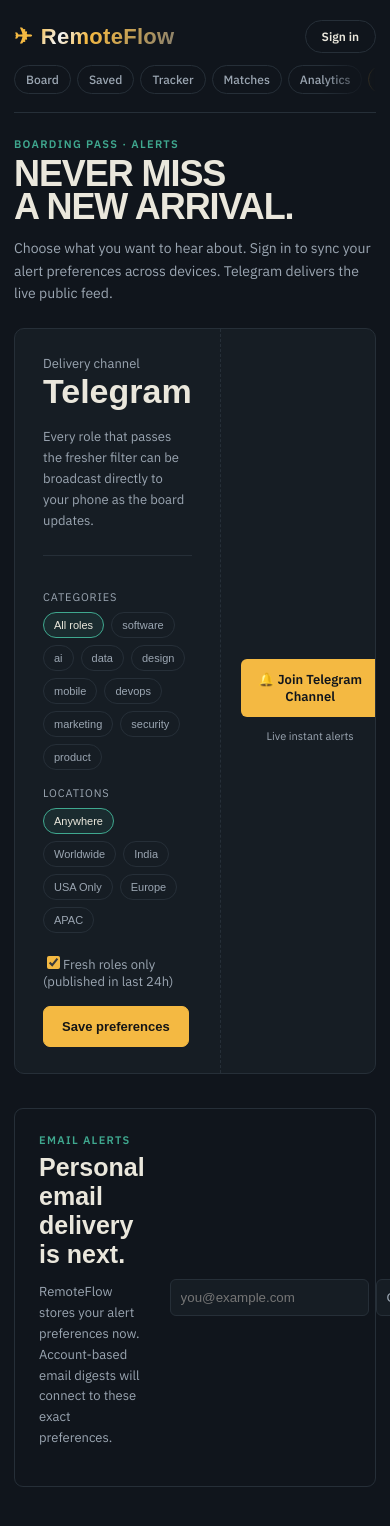
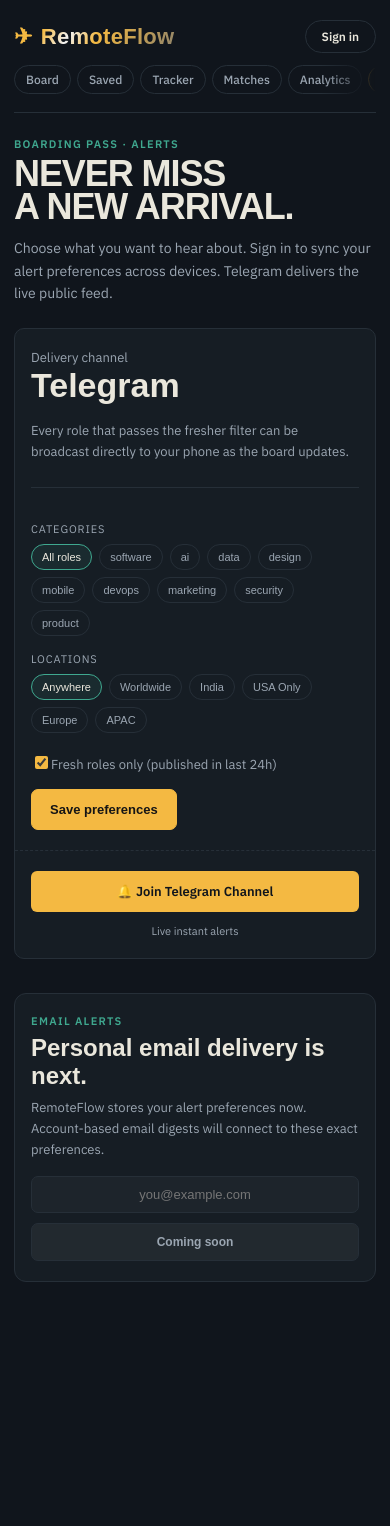
Before and after one commit to isreeharim/Job, a Next.js app: page /alerts in a window 390 px wide. Shown: the top 1526 px of the page. After the commit the page ends 1366 px from the top, so only its background shows below. Built offline with nearby package versions, Linux system fonts and the light colour scheme; no server answers; a web font is replaced by a local one.

Commit message:
fix(ui): fix fresh departures card nesting, match score layout, and alerts coming soon alignment

```diff
--- a/app/alerts/page.tsx
+++ b/app/alerts/page.tsx
@@ -150,7 +150,7 @@ export default function Alerts(){
         </div>
 
         <div className="emailComing">
-          <div>
+          <div className="emailComingInfo">
             <p className="eyebrow">EMAIL ALERTS</p>
             <h2>Personal email delivery is next.</h2>
             <p>
@@ -158,8 +158,8 @@ export default function Alerts(){
             </p>
           </div>
           <div className="emailMock">
-            <input placeholder="you@example.com" disabled/>
-            <button disabled>Coming soon</button>
+            <input placeholder="you@example.com" disabled aria-label="Email address for alerts"/>
+            <button disabled type="button">Coming soon</button>
           </div>
         </div>
       </section>
--- a/app/globals.css
+++ b/app/globals.css
@@ -218,12 +218,13 @@ body{margin:0;background:var(--bg);color:var(--ink);font-family:var(--font-body)
 .eyebrow{margin:0 0 6px;color:var(--teal);font-size:11px;font-weight:700;letter-spacing:.12em}
 .sectionTitle h2{margin:0;font-family:var(--font-display),sans-serif;font-size:24px}
 .textButton{background:none;border:none;color:var(--amber);cursor:pointer;font-size:12px;font-weight:600;padding:8px 0;text-decoration:none}
-.freshGrid{display:grid;grid-template-columns:repeat(3,1fr);gap:10px}
-.freshCard{display:flex;flex-direction:column;gap:7px;min-height:150px;padding:16px;border:1px solid var(--hairline);border-radius:8px;background:var(--panel);text-decoration:none;color:var(--ink);transition:transform .15s,border-color .15s}
-.freshCard:hover{transform:translateY(-2px);border-color:var(--teal)}
-.freshCard strong{font-size:14px;line-height:1.35}
-.freshCard>span:not(.freshBadge){font-size:12px;color:var(--ink-dim)}
-.freshCard small{margin-top:auto;color:var(--ink-dim);font-size:11px;line-height:1.4}
+.freshGrid{display:grid;grid-template-columns:repeat(auto-fit,minmax(260px,1fr));gap:12px}
+.freshSpotlightWrap{border-radius:10px;display:flex;height:100%}
+.freshCardInner{display:flex;flex-direction:column;gap:8px;padding:16px 18px;width:100%;height:100%;text-decoration:none;color:var(--ink);background:transparent;border:none}
+.freshCardInner:hover strong{color:var(--teal)}
+.freshCardInner strong{font-size:15px;line-height:1.35;color:var(--ink)}
+.freshCompany{font-size:13px;color:var(--ink-dim)}
+.freshLocation{margin-top:auto;color:var(--ink-dim);font-size:11px;line-height:1.4;padding-top:4px}
 .freshBadge{font-size:9px;font-weight:700;color:var(--teal);letter-spacing:.08em}
 
 /* ── Auth / alerts page ── */
@@ -248,12 +249,13 @@ body{margin:0;background:var(--bg);color:var(--ink);font-family:var(--font-body)
 .toggleLine{display:flex;align-items:center;gap:9px;font-size:13px;margin:20px 0}
 .toggleLine input{accent-color:var(--amber)}
 .savePrefs{background:var(--amber);border:1px solid var(--amber);border-radius:6px;padding:11px 14px;font-weight:700;cursor:pointer}
-.emailComing{margin-top:34px;padding:24px;border:1px solid var(--hairline);border-radius:9px;display:flex;justify-content:space-between;gap:25px;align-items:center}
-.emailComing h2{font-family:var(--font-display),sans-serif;margin:0 0 8px;font-size:25px}
-.emailComing p:not(.eyebrow){color:var(--ink-dim);font-size:13px;max-width:520px;line-height:1.6}
-.emailMock{display:flex;gap:7px;min-width:220px}
-.emailMock input,.emailMock button{padding:10px;border-radius:6px;border:1px solid var(--hairline);background:var(--panel);color:var(--ink-dim)}
-.emailMock button{white-space:nowrap;cursor:not-allowed}
+.emailComing{margin-top:34px;padding:24px 28px;border:1px solid var(--hairline);border-radius:12px;background:var(--panel);display:flex;justify-content:space-between;align-items:center;gap:24px}
+.emailComingInfo{flex:1;min-width:0}
+.emailComing h2{font-family:var(--font-display),sans-serif;margin:0 0 8px;font-size:24px;color:var(--ink)}
+.emailComing p:not(.eyebrow){color:var(--ink-dim);font-size:13px;max-width:520px;line-height:1.6;margin:0}
+.emailMock{display:flex;align-items:center;gap:8px;flex-shrink:0}
+.emailMock input{padding:10px 14px;border-radius:7px;border:1px solid var(--hairline);background:rgba(255,255,255,.03);color:var(--ink-dim);font-size:13px;width:200px}
+.emailMock button{padding:10px 16px;border-radius:7px;border:1px solid var(--hairline);background:rgba(255,255,255,.05);color:var(--ink-dim);font-size:12px;font-weight:600;white-space:nowrap;cursor:not-allowed}
 
 /* ── Job detail / saved ── */
 .jobDetail{max-width:760px;margin:24px auto 0}
@@ -386,13 +388,18 @@ body{margin:0;background:var(--bg);color:var(--ink);font-family:var(--font-body)
 .matchForm input,.matchForm select{border:1px solid var(--hairline);border-radius:6px;padding:11px;background:transparent;color:var(--ink);font:inherit;font-size:13px}
 .matchForm button{grid-column:1/-1;justify-self:start}
 .matchList{display:grid;gap:9px}
-.matchCard{display:flex;justify-content:space-between;gap:20px;align-items:center;border:1px solid var(--hairline);border-radius:8px;padding:17px;text-decoration:none;color:var(--ink);background:var(--panel);transition:border-color .15s}
-.matchCard:hover{border-color:var(--amber)}
-.matchCard>div{display:grid;grid-template-columns:58px 1fr;column-gap:12px;align-items:center}
-.matchScoreBig{grid-row:1/3;font-family:var(--font-display),sans-serif;font-size:26px;color:var(--amber)}
-.matchCard strong{font-size:15px}
-.matchCard small{font-size:12px;color:var(--ink-dim);margin-top:4px}
-.matchCard p{font-size:12px;color:var(--teal);text-align:right;max-width:240px;line-height:1.5}
+.matchCard{display:flex;align-items:center;gap:16px;padding:16px 20px;text-decoration:none;color:var(--ink);background:transparent;border:none;width:100%}
+.matchScoreBox{display:flex;flex-direction:column;align-items:center;justify-content:center;width:60px;min-width:60px;height:60px;background:rgba(63,168,143,.12);border:1px solid rgba(63,168,143,.3);border-radius:10px;flex-shrink:0}
+.matchScoreBig{font-family:var(--font-display),sans-serif;font-size:24px;font-weight:800;color:var(--teal);line-height:1}
+.matchScoreLabel{font-size:9px;font-weight:700;letter-spacing:.08em;color:var(--teal);margin-top:2px}
+.matchDetails{display:flex;flex-direction:column;gap:5px;flex:1;min-width:0}
+.matchDetails strong{font-size:15px;color:var(--ink);line-height:1.3}
+.matchCompany{font-size:12px;color:var(--ink-dim)}
+.matchReasons{display:flex;flex-wrap:wrap;gap:6px;margin-top:4px}
+.matchReasonTag{background:rgba(63,168,143,.1);color:var(--teal);border:1px solid rgba(63,168,143,.25);border-radius:4px;font-size:11px;font-weight:600;padding:2px 7px;white-space:nowrap}
+.matchArrow{font-size:18px;color:var(--ink-dim);flex-shrink:0;transition:transform .15s ease,color .15s ease}
+.matchCard:hover .matchArrow{transform:translateX(4px);color:var(--teal)}
+.matchCard:hover strong{color:var(--teal)}
 
 /* ── Intelligence ── */
 .intelStats{display:grid;grid-template-columns:repeat(4,1fr);gap:10px;margin:24px 0}
@@ -571,19 +578,18 @@ body{margin:0;background:var(--bg);color:var(--ink);font-family:var(--font-body)
     overflow-x:auto;
     -webkit-overflow-scrolling:touch;
     gap:10px;
-    padding-bottom:10px;
+    padding:4px 2px 12px;
     scrollbar-width:none;
   }
   .freshGrid::-webkit-scrollbar{
     display:none;
   }
-  .freshGrid .spotlight-card{
+  .freshSpotlightWrap{
     flex-shrink:0;
-    width:240px;
+    width:260px;
   }
-  .freshCard{
-    min-height:110px;
-    padding:14px;
+  .freshCardInner{
+    padding:14px 16px;
   }
 
   /* Job board rows */
@@ -752,15 +758,69 @@ body{margin:0;background:var(--bg);color:var(--ink);font-family:var(--font-body)
     width:100%;
   }
   .matchCard{
-    align-items:flex-start;
+    display:flex;
     flex-direction:column;
+    align-items:stretch;
     gap:10px;
     padding:14px;
   }
-  .matchCard p{
-    text-align:left;
-    margin:0;
-    max-width:100%;
+  .matchScoreBox{
+    flex-direction:row;
+    gap:8px;
+    width:auto;
+    min-width:0;
+    height:auto;
+    padding:4px 10px;
+    border-radius:6px;
+    align-self:flex-start;
+  }
+  .matchScoreBig{
+    font-size:16px;
+  }
+  .matchScoreLabel{
+    font-size:9px;
+    margin-top:0;
+  }
+  .matchDetails strong{
+    font-size:14px;
+    white-space:normal;
+  }
+  .matchArrow{
+    display:none;
+  }
+
+  /* Alerts page */
+  .ticket{
+    grid-template-columns:1fr;
+  }
+  .ticketMain{
+    padding:20px 16px;
+  }
+  .ticketStub{
+    border-left:none;
+    border-top:1px dashed var(--hairline);
+    padding:20px 16px;
+  }
+  .emailComing{
+    flex-direction:column;
+    align-items:stretch;
+    padding:20px 16px;
+    gap:16px;
+  }
+  .emailMock{
+    flex-direction:column;
+    width:100%;
+    gap:10px;
+    min-width:0;
+  }
+  .emailMock input{
+    width:100%;
+    text-align:center;
+  }
+  .emailMock button{
+    width:100%;
+    text-align:center;
+    padding:11px;
   }
 
   /* Analytics & Intelligence */
@@ -1119,11 +1179,6 @@ body{margin:0;background:var(--bg);color:var(--ink);font-family:var(--font-body)
 }
 
 /* ── Matches Reasons Tags ── */
-.matchCardInfo{
-  display:flex;
-  align-items:center;
-  gap:14px;
-}
 .matchReasons{
   display:flex;
   flex-wrap:wrap;
```
Also changed, not shown: app/matches/page.tsx (+12 -10 lines), app/page.tsx (+4 -3 lines).
